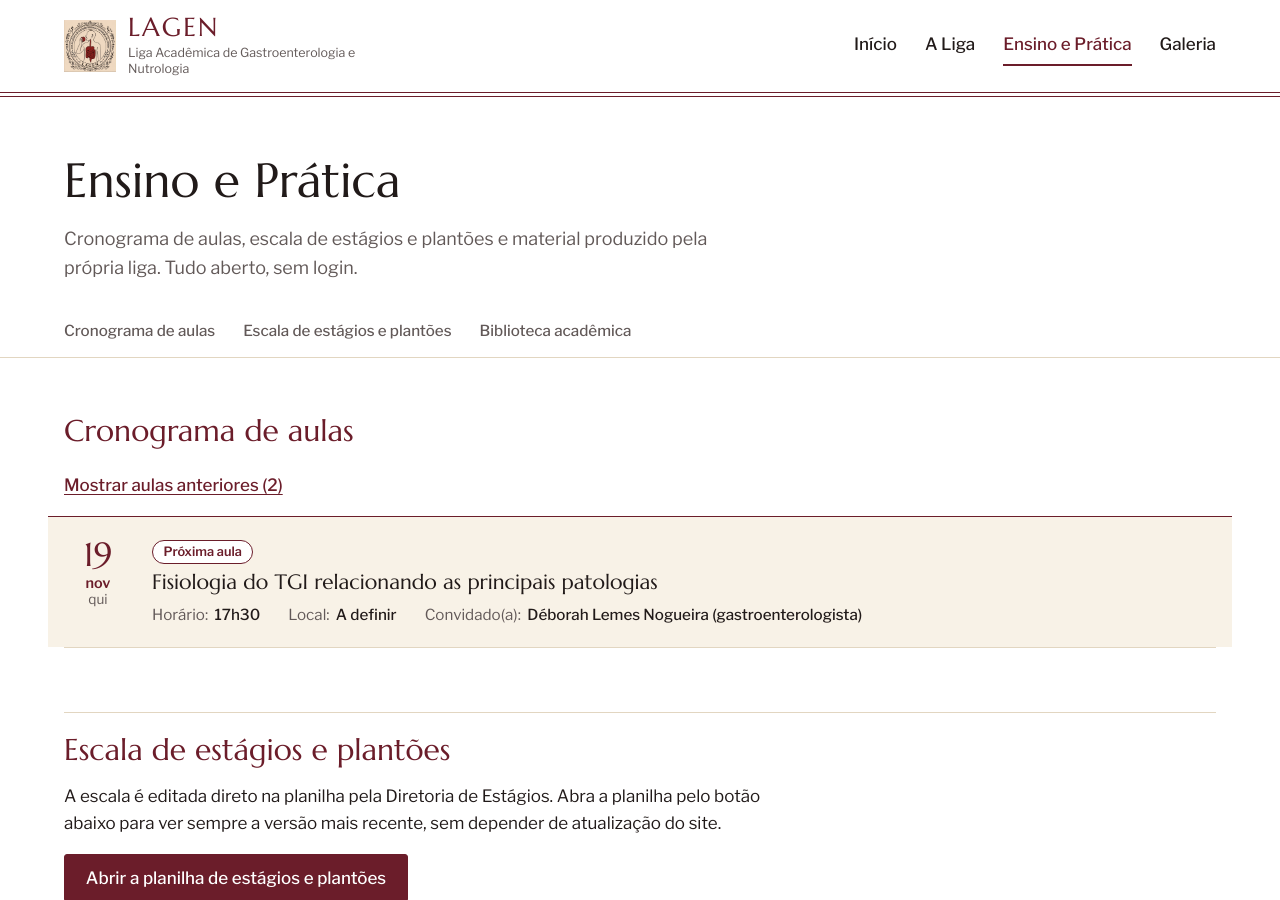
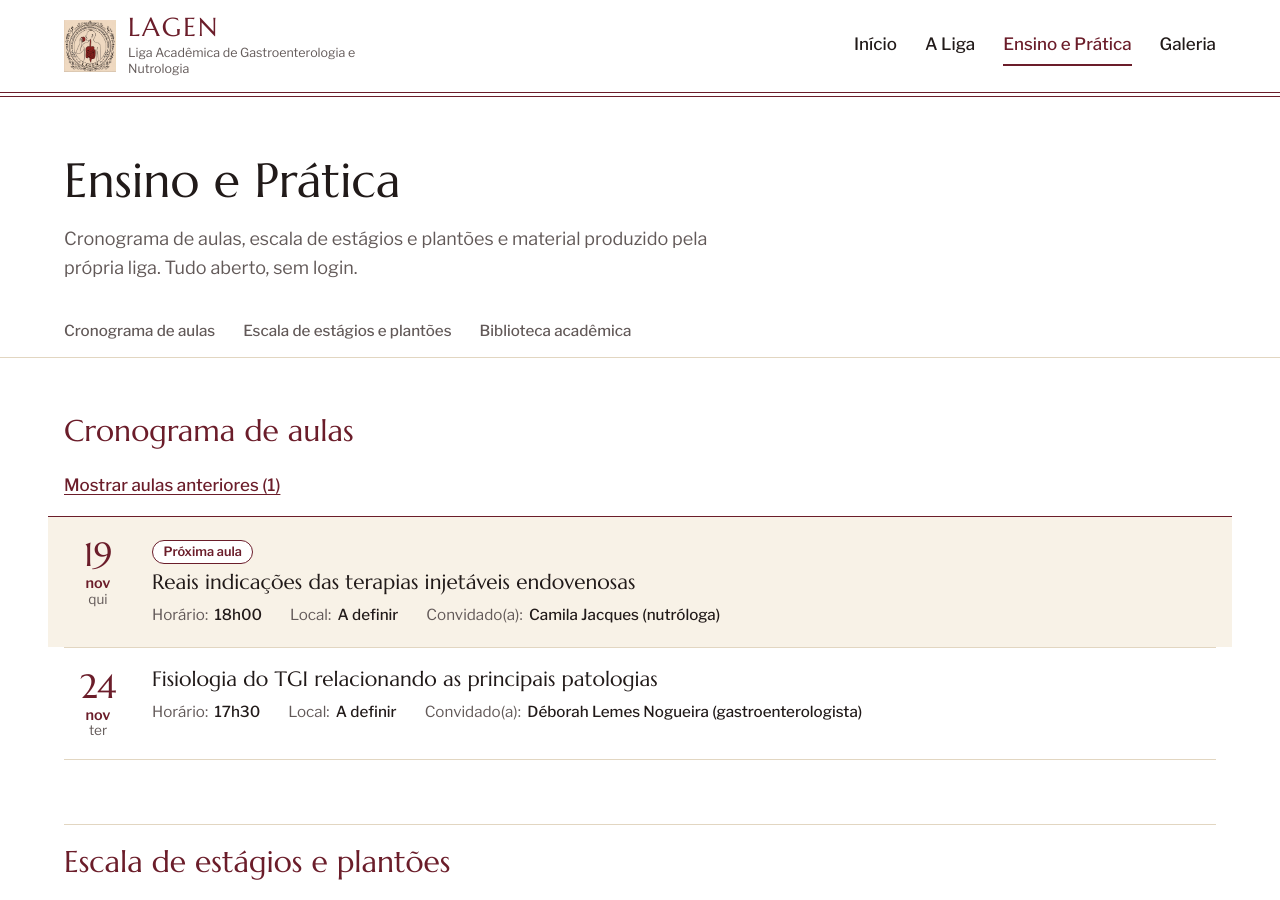
Before and after one commit to LAGENuniderp/lagen-uniderp.github.io, a Jekyll site: the page built from ensino/index.md, in a window 1280 px wide and 900 px high. Built offline with Jekyll 4.4.1, drawn with Linux system fonts in a browser that asks for light colours.

Commit message:
Update event dates in cronograma.ymlCorrige datas: Fisiologia do TGI em 24/11 e Reais indicacoes em 19/11

```diff
--- a/_data/cronograma.yml
+++ b/_data/cronograma.yml
@@ -18,14 +18,14 @@
   local: "A definir"
   obs: ""
 
-- data: 2026-10-19
+- data: 2026-11-19
   horario: "18h00"
   tema: "Reais indicações das terapias injetáveis endovenosas"
   professor: "Camila Jacques (nutróloga)"
   local: "A definir"
   obs: ""
 
-- data: 2026-11-19
+- data: 2026-11-24
   horario: "17h30"
   tema: "Fisiologia do TGI relacionando as principais patologias"
   professor: "Déborah Lemes Nogueira (gastroenterologista)"
```
